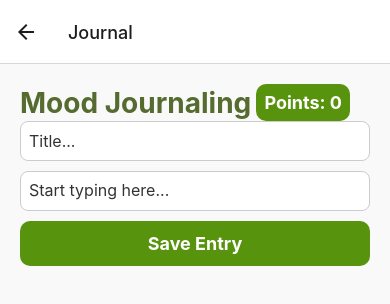
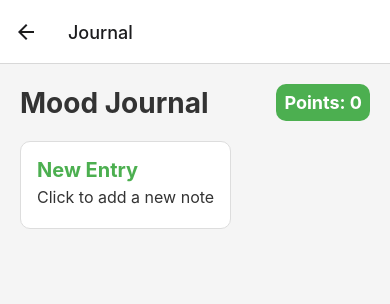
Before and after one commit to nus-zen/zen-app, a React Native app: screen /JournalScreen in a window 390 px wide. Shown: the top 304 px of the page. Built offline with nearby package versions, Linux system fonts and the light colour scheme.

Commit message:
keith keith keith

```diff
--- a/App.js
+++ b/App.js
@@ -11,6 +11,7 @@ import BtmTabsOverview from "./screens/BtmTabsOverview";
 import PracticeRatingScreen from "./screens/practices/PracticeRatingScreen";
 import MoodCheckInScreen from "./screens/profile/MoodCheckInScreen";
 import JournalScreen from "./screens/journal/JournalScreen";
+import JournalScreen2 from "./screens/journal/JournalScreen2";
 import CrochetDetailsScreen from "./screens/practices/CrochetDetailsScreen";
 import LoginScreen from "./screens/profile/LoginScreen";
 import HRVFeedbackScreen from "./screens/practices/HRVFeedbackScreen";
@@ -96,7 +97,7 @@ const App = () => {
 
             <Stack.Screen
               name="JournalScreen"
-              component={JournalScreen}
+              component={JournalScreen2}
               options={{ headerTitle: "Journal" }}
             />
 
--- /dev/null
+++ b/components/JournalEntryForm.js
@@ -0,0 +1,95 @@
+import React, { useState } from "react";
+import {
+  View,
+  Text,
+  TextInput,
+  TouchableOpacity,
+  StyleSheet,
+  Dimensions,
+  KeyboardAvoidingView,
+  ScrollView,
+} from "react-native";
+
+export default function JournalEntryForm({ onSaveEntry }) {
+  const [entryTitle, setEntryTitle] = useState("");
+  const [entryText, setEntryText] = useState("");
+
+  const handleSave = () => {
+    if (entryTitle.trim() !== "" && entryText.trim() !== "") {
+      onSaveEntry(entryTitle, entryText);
+      setEntryTitle("");
+      setEntryText("");
+    }
+  };
+
+  return (
+    <KeyboardAvoidingView
+      style={styles.container}
+      behavior={Platform.OS === "ios" ? "padding" : "height"}
+      enabled
+    >
+      <ScrollView contentContainerStyle={styles.scrollContainer}>
+        <TextInput
+          style={styles.input}
+          placeholder="Title..."
+          value={entryTitle}
+          onChangeText={setEntryTitle}
+        />
+        <TextInput
+          style={[styles.textArea, { height: Dimensions.get("window").height - 300 }]}
+          multiline
+          placeholder="Start typing here..."
+          value={entryText}
+          onChangeText={setEntryText}
+        />
+        <TouchableOpacity style={styles.addButton} onPress={handleSave}>
+          <Text style={styles.buttonText}>Save Entry</Text>
+        </TouchableOpacity>
+      </ScrollView>
+    </KeyboardAvoidingView>
+  );
+}
+
+const styles = StyleSheet.create({
+  container: {
+    flex: 1,
+    backgroundColor: "#4CAF50", // Green color
+  },
+  scrollContainer: {
+    flexGrow: 1,
+    justifyContent: "center",
+    padding: 20,
+  },
+  input: {
+    height: 40,
+    borderColor: "#ccc",
+    borderWidth: 1,
+    borderRadius: 8,
+    marginBottom: 10,
+    padding: 8,
+    fontSize: 16,
+    backgroundColor: "#fff",
+    color: "#333",
+  },
+  textArea: {
+    borderColor: "#ccc",
+    borderWidth: 1,
+    borderRadius: 8,
+    marginBottom: 10,
+    padding: 8,
+    fontSize: 16,
+    backgroundColor: "#fff",
+    color: "#333",
+  },
+  addButton: {
+    backgroundColor: "#4CAF50", // Green color
+    paddingVertical: 12,
+    borderRadius: 10,
+  },
+  buttonText: {
+    color: "#fff",
+    fontSize: 18,
+    fontWeight: "bold",
+    textAlign: "center",
+  },
+});
--- /dev/null
+++ b/screens/journal/JournalScreen2.js
@@ -0,0 +1,202 @@
+import React, { useState, useEffect } from "react";
+import {
+  View,
+  Text,
+  ScrollView,
+  TouchableOpacity,
+  StyleSheet,
+  Modal,
+  FlatList,
+} from "react-native";
+import AsyncStorage from "@react-native-async-storage/async-storage";
+import JournalEntryForm from "../../components/JournalEntryForm";
+
+export default function JournalScreen() {
+  const [entries, setEntries] = useState([]);
+  const [points, setPoints] = useState(0);
+  const [isAddingEntry, setIsAddingEntry] = useState(false); // State to control the modal
+
+  useEffect(() => {
+    loadPoints();
+    loadEntries();
+  }, []);
+
+  const loadPoints = async () => {
+    const storedPoints = await AsyncStorage.getItem("userPoints");
+    setPoints(storedPoints ? parseInt(storedPoints) : 0);
+  };
+
+  const loadEntries = async () => {
+    const storedEntries = await AsyncStorage.getItem("journalEntries");
+    if (storedEntries) {
+      setEntries(JSON.parse(storedEntries));
+    }
+  };
+
+  const saveEntriesToStorage = async (updatedEntries) => {
+    await AsyncStorage.setItem("journalEntries", JSON.stringify(updatedEntries));
+  };
+
+  const handleSaveEntry = async (title, text) => {
+    // Save a new entry
+    const newEntry = {
+      id: new Date().getTime(),
+      title: title,
+      text: text,
+      date: new Date().toLocaleString(),
+    };
+    const updatedEntries = [...entries, newEntry];
+    setEntries(updatedEntries);
+
+    // Save entries to AsyncStorage
+    await saveEntriesToStorage(updatedEntries);
+
+    const updatedPoints = points + 100;
+    setPoints(updatedPoints);
+    await AsyncStorage.setItem("userPoints", updatedPoints.toString());
+
+    setIsAddingEntry(false); // Close the modal
+  };
+
+  const handleEditEntry = (id) => {
+    // ... (your code for editing an entry)
+  };
+
+  const handleDeleteEntry = async (id) => {
+    const updatedEntries = entries.filter((entry) => entry.id !== id);
+    setEntries(updatedEntries);
+
+    // Save entries to AsyncStorage
+    await saveEntriesToStorage(updatedEntries);
+  };
+
+  return (
+    <View style={styles.container}>
+      <View style={styles.header}>
+        <Text style={styles.title}>Mood Journal</Text>
+        <View style={styles.scoreContainer}>
+          <Text style={styles.scoreText}>Points: {points}</Text>
+        </View>
+      </View>
+      <TouchableOpacity
+        style={styles.addButton}
+        onPress={() => setIsAddingEntry(true)}
+      >
+        <View style={styles.entry}>
+          <Text style={styles.entryTitle}>New Entry</Text>
+          <Text style={styles.entryText}>Click to add a new note</Text>
+          <Text style={styles.entryDate}></Text>
+        </View>
+      </TouchableOpacity>
+      <ScrollView>
+        {entries.map((item) => (
+          <View key={item.id} style={styles.entry}>
+            <Text style={styles.entryTitle}>{item.title}</Text>
+            <Text style={styles.entryText}>{item.text}</Text>
+            <Text style={styles.entryDate}>{item.date}</Text>
+            <View style={styles.entryActions}>
+              <TouchableOpacity
+                onPress={() => handleEditEntry(item.id)}
+                style={styles.editButton}
+              >
+                <Text style={styles.editButtonText}>Edit</Text>
+              </TouchableOpacity>
+              <TouchableOpacity
+                onPress={() => handleDeleteEntry(item.id)}
+                style={styles.deleteButton}
+              >
+                <Text style={styles.deleteButtonText}>Delete</Text>
+              </TouchableOpacity>
+            </View>
+          </View>
+        ))}
+      </ScrollView>
+      {/* Render the JournalEntryForm as a modal */}
+      <Modal
+        visible={isAddingEntry}
+        animationType="slide"
+        transparent={false}
+        onRequestClose={() => setIsAddingEntry(false)}
+      >
+        <JournalEntryForm onSaveEntry={handleSaveEntry} />
+      </Modal>
+    </View>
+  );
+}
+
+const styles = StyleSheet.create({
+  container: {
+    flex: 1,
+    padding: 20,
+    backgroundColor: "#f5f5f5",
+  },
+  header: {
+    flexDirection: "row",
+    justifyContent: "space-between",
+    alignItems: "center",
+    marginBottom: 20,
+  },
+  title: {
+    fontSize: 28,
+    fontWeight: "bold",
+    color: "#333",
+  },
+  scoreContainer: {
+    alignItems: "flex-end",
+  },
+  scoreText: {
+    fontSize: 18,
+    fontWeight: "bold",
+    backgroundColor: "#4CAF50",
+    color: "#fff",
+    padding: 8,
+    borderRadius: 10,
+  },
+  entry: {
+    backgroundColor: "#fff",
+    borderRadius: 10,
+    marginBottom: 20,
+    padding: 16,
+    borderWidth: 1,
+    borderColor: "#ddd",
+  },
+  entryTitle: {
+    fontSize: 20,
+    fontWeight: "bold",
+    marginBottom: 5,
+    color: "#4CAF50",
+  },
+  entryText: {
+    fontSize: 16,
+    color: "#333",
+  },
+  entryDate: {
+    fontSize: 12,
+    color: "#888",
+    marginTop: 5,
+  },
+  entryActions: {
+    flexDirection: "row",
+    justifyContent: "flex-end",
+    marginTop: 10,
+  },
+  editButton: {
+    marginRight: 10,
+    paddingVertical: 5,
+  },
+  editButtonText: {
+    color: "#4CAF50",
+    fontSize: 16,
+  },
+  deleteButton: {
+    paddingVertical: 5,
+  },
+  deleteButtonText: {
+    color: "red",
+    fontSize: 16,
+  },
+  addButton: {
+    flexDirection: "row",
+    alignItems: "center",
+  },
+});
```
